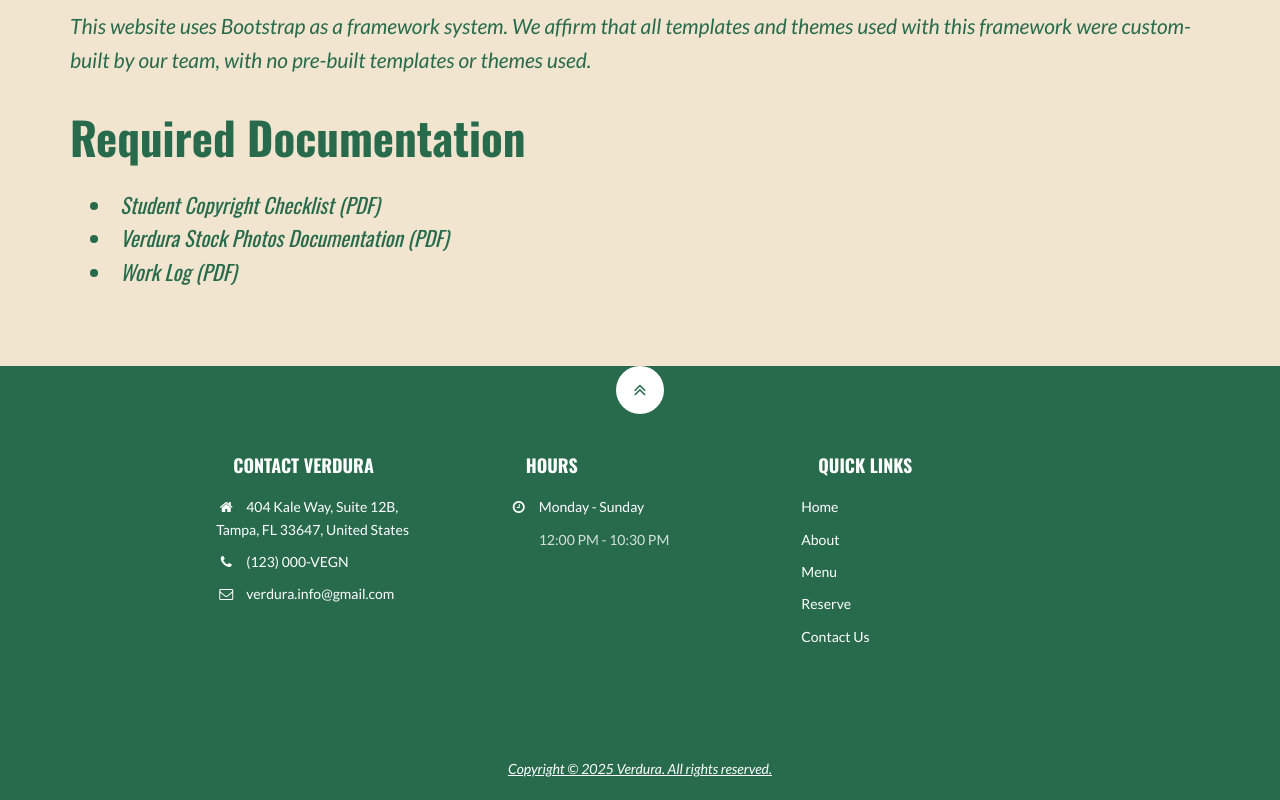
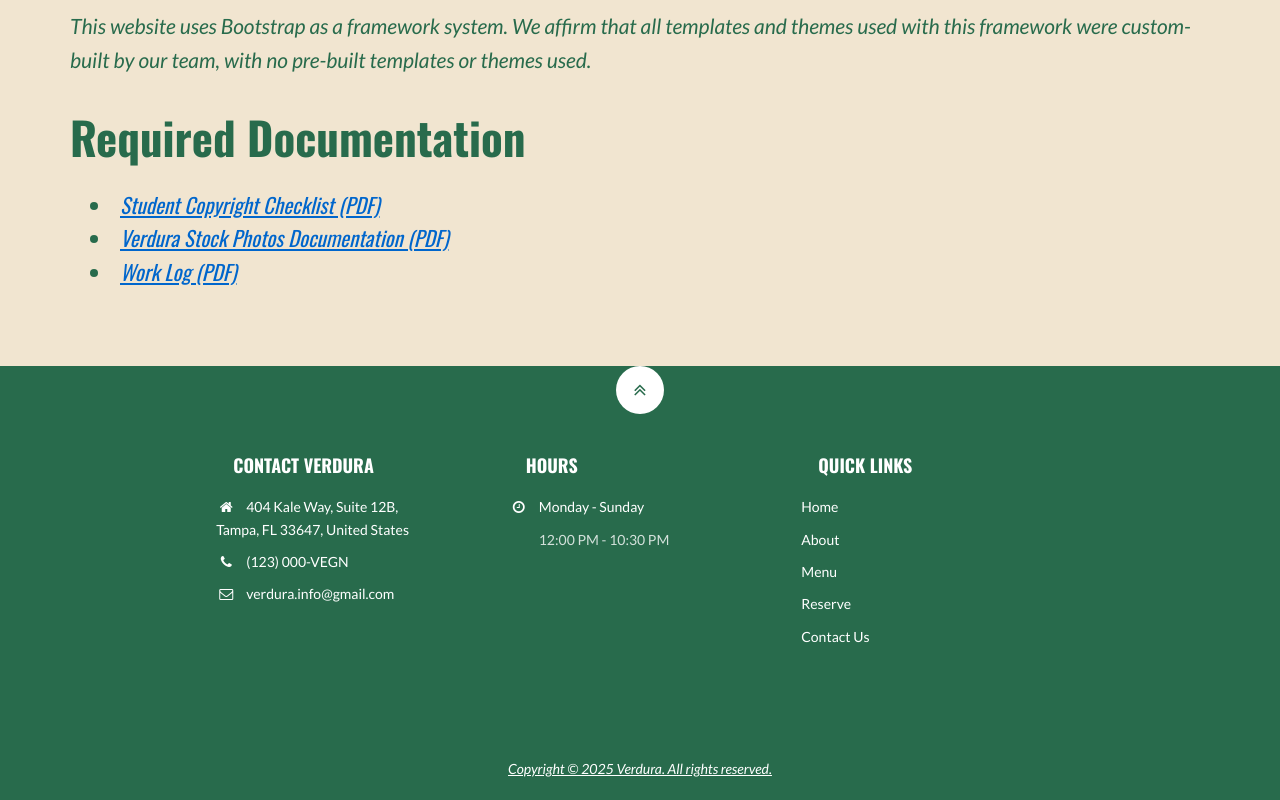
Before and after one commit to OfficialOrigins/2025TSAWebmaster, a plain HTML site: page TSAWebMaster_Arav_Halade_Yuvan_Rachakonda_Arv_Maheswari_2025/copyright.html in a window 1280 px wide. Shown: the part 3044-3844 px from the top of the page. Drawn offline with nearby package versions, Linux system fonts and the light colour scheme; some packages are replaced by stand-ins of ours.

Commit message:
Intial Commit

```diff
--- a/TSAWebMaster_Arav_Halade_Yuvan_Rachakonda_Arv_Maheswari_2025/copyright.html
+++ b/TSAWebMaster_Arav_Halade_Yuvan_Rachakonda_Arv_Maheswari_2025/copyright.html
@@ -530,9 +530,9 @@
    <h3>Required Documentation</h3>
    <br>
    <ul style="color: #286B4C;">
-       <li><a href="CopyrightTSA_AH_YR_AM_2025_Webmaster.pdf">Student Copyright Checklist (PDF)</a></li>
-       <li><a href="Copy of Verdura Documentation.pdf">Verdura Stock Photos Documentation (PDF)</a></li>
-       <li><a href="WorklogWebmaster2025.pdf">Work Log (PDF)</a></li>
+       <li><a href="CopyrightTSA_AH_YR_AM_2025_Webmaster.pdf" style="text-decoration: underline; color: #0066cc;">Student Copyright Checklist (PDF)</a></li>
+       <li><a href="Copy of Verdura Documentation.pdf" style="text-decoration: underline; color: #0066cc;">Verdura Stock Photos Documentation (PDF)</a></li>
+       <li><a href="revisedworklog.pdf" style="text-decoration: underline; color: #0066cc;">Work Log (PDF)</a></li>
    </ul>
    <br>
   </div>
```
Also changed, not shown: 1 other file.
